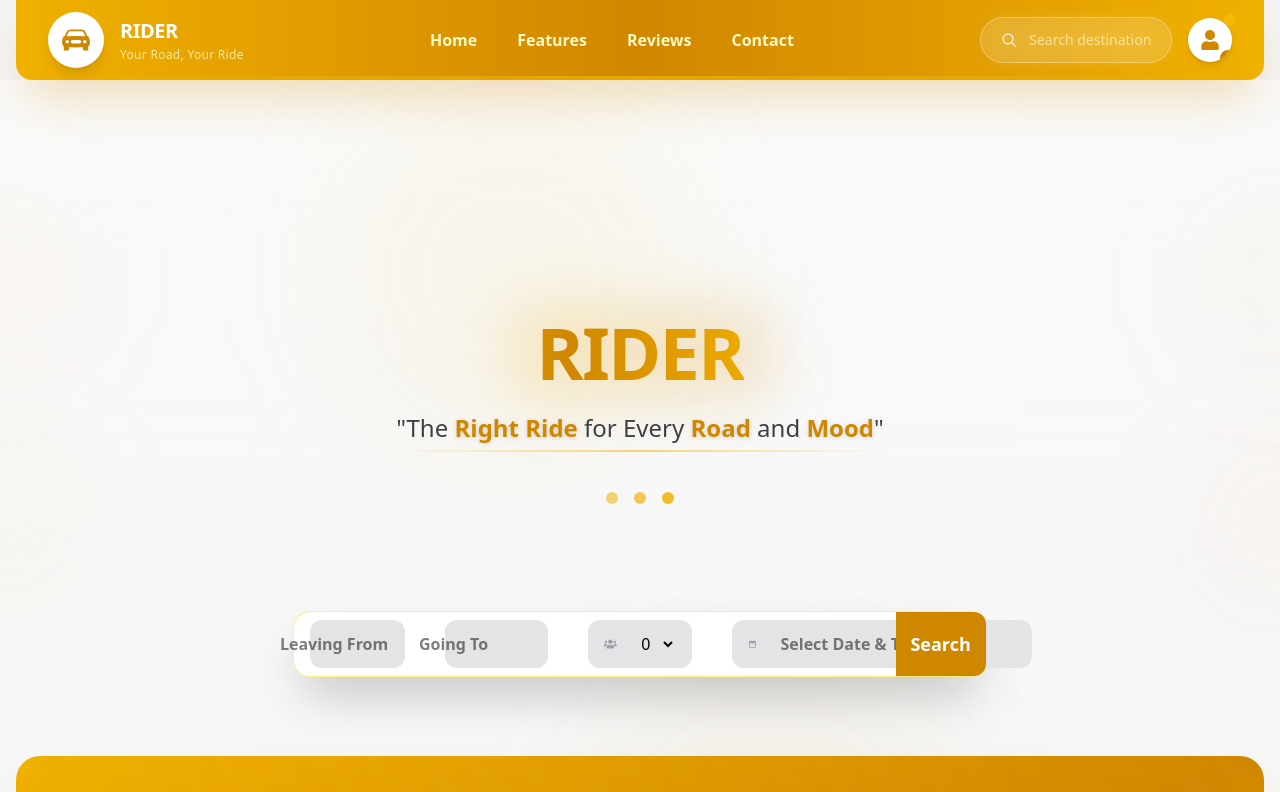
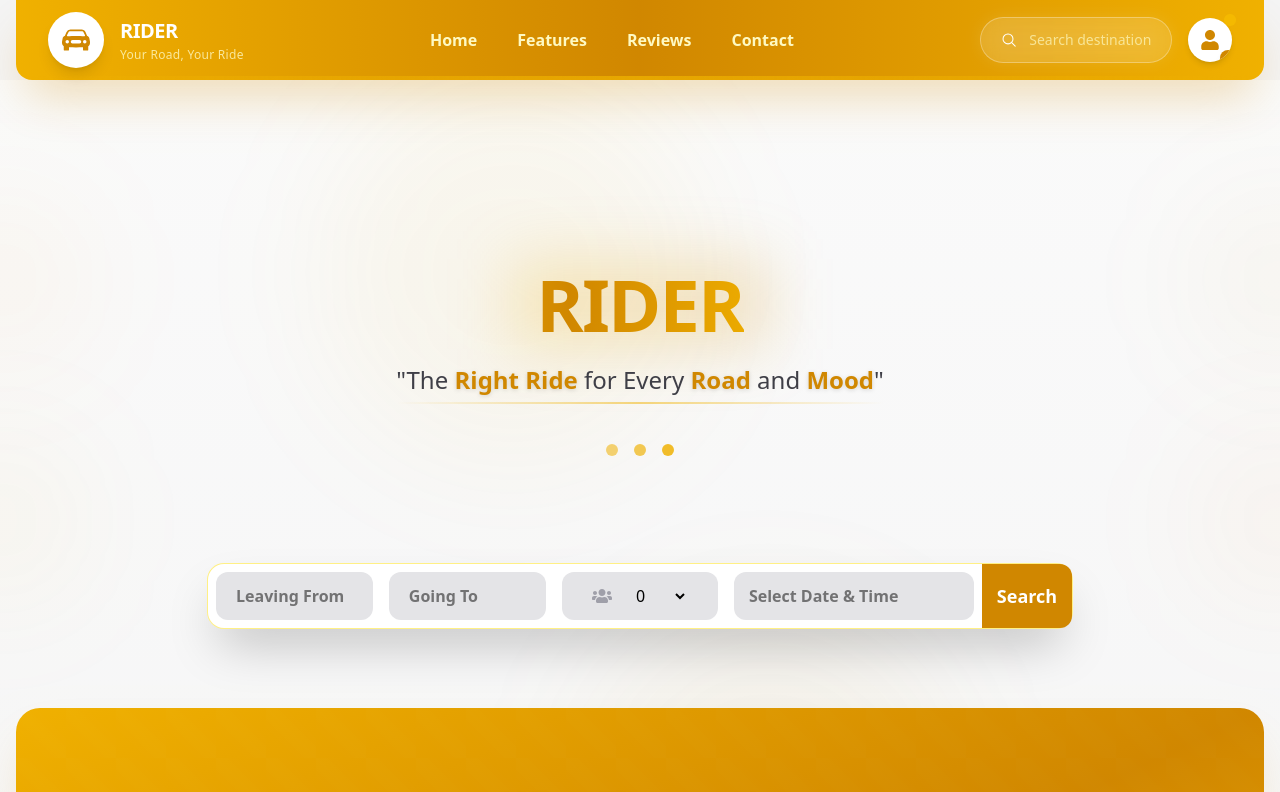
Before and after one commit to BadBoy-Github/RIDER, a React (Vite) app: page / in a window 1280 px wide. Shown: the top 792 px of the page. Built offline with nearby package versions, Linux system fonts and the light colour scheme.

Commit message:
changes in all pages

```diff
--- a/src/components/Contact.jsx
+++ b/src/components/Contact.jsx
@@ -227,7 +227,7 @@ const Contact = () => {
                     <div>
                       <h4 className="text-white font-semibold mb-1">Call Us</h4>
                       <p className="text-yellow-100 text-sm">
-                        +1 (555) 123-4567
+                        +91 98765 43210
                       </p>
                       <p className="text-yellow-100 text-sm">
                         24/7 Customer Support
@@ -249,47 +249,14 @@ const Contact = () => {
                       <p className="text-yellow-100 text-sm">info@rider.com</p>
                     </div>
                   </div>
-
-                  <div className="flex items-start gap-4 group">
-                    <div className="p-3 bg-white/20 rounded-xl group-hover:bg-white/30 transition-all duration-300">
-                      <FaMapMarkerAlt className="text-white text-lg" />
-                    </div>
-                    <div>
-                      <h4 className="text-white font-semibold mb-1">
-                        Visit Us
-                      </h4>
-                      <p className="text-yellow-100 text-sm">123 Ride Street</p>
-                      <p className="text-yellow-100 text-sm">
-                        City, State 12345
-                      </p>
-                    </div>
-                  </div>
                 </div>
-
-                {/* Working Hours */}
-                <div className="mt-10 pt-6 border-t border-yellow-400/30">
-                  <h4 className="text-white font-semibold mb-3">
-                    Working Hours
-                  </h4>
-                  <div className="space-y-2">
-                    <div className="flex justify-between text-yellow-100 text-sm">
-                      <span>Monday - Friday</span>
-                      <span className="font-medium">9:00 AM - 8:00 PM</span>
-                    </div>
-                    <div className="flex justify-between text-yellow-100 text-sm">
-                      <span>Saturday - Sunday</span>
-                      <span className="font-medium">10:00 AM - 6:00 PM</span>
-                    </div>
-                  </div>
-                </div>
-
                 {/* Emergency Contact */}
                 <div className="mt-6 p-4 bg-white/10 rounded-xl border border-yellow-400/20">
                   <h4 className="text-white font-semibold mb-2 flex items-center gap-2">
-                    <div className="w-2 h-2 bg-red-400 rounded-full animate-pulse" />
+                    <div className="w-2 h-2 bg-red-600 rounded-full animate-pulse" />
                     Emergency Support
                   </h4>
-                  <p className="text-yellow-100 text-sm">+1 (555) 911-RIDE</p>
+                  <p className="text-yellow-100 text-sm">+91 98765 43210</p>
                   <p className="text-yellow-100/70 text-xs mt-1">
                     Available 24/7 for urgent ride issues
                   </p>
--- a/src/components/Footer.jsx
+++ b/src/components/Footer.jsx
@@ -115,7 +115,7 @@ const Footer = () => {
                 </div>
                 <div>
                   <div className="text-yellow-100/90 text-sm">Phone</div>
-                  <div className="font-medium">+1 (555) 123-4567</div>
+                  <div className="font-medium">+91 98765 43210</div>
                 </div>
               </li>
               <li className="flex items-start gap-3 group">
@@ -125,15 +125,6 @@ const Footer = () => {
                 <div>
                   <div className="text-yellow-100/90 text-sm">Email</div>
                   <div className="font-medium">support@rider.com</div>
-                </div>
-              </li>
-              <li className="flex items-start gap-3 group">
-                <div className="p-2 bg-white/10 rounded-lg group-hover:bg-white/20 transition-all duration-300">
-                  <FaMapMarkerAlt className="text-yellow-300" />
-                </div>
-                <div>
-                  <div className="text-yellow-100/90 text-sm">Address</div>
-                  <div className="font-medium">123 Ride Street</div>
                 </div>
               </li>
             </ul>
--- a/src/components/LandingPage.jsx
+++ b/src/components/LandingPage.jsx
@@ -30,7 +30,7 @@ const LandingPage = () => {
   return (
     <section
       id="home"
-      className="relative overflow-hidden bg-gradient-to-b from-zinc-50 to-zinc-100 pt-20"
+      className="relative overflow-hidden bg-gradient-to-b from-zinc-50 to-zinc-100 pt-8"
     >
       <div className="container mx-auto px-4">
         {/* Animated background elements */}
--- a/src/components/Search.jsx
+++ b/src/components/Search.jsx
@@ -8,21 +8,19 @@ const Search = () => {
   return (
     <>
       <div className="w-full h-full flex items-center justify-center">
-        <div className="bg-white ring ring-yellow-200 w-[80%] h-[80%] rounded-2xl grid grid-cols-1 sm:grid-cols-2 lg:grid-cols-5 items-center justify-start gap-10 shadow-2xl relative p-2">
-          <div className="flex items-center justify-center gap-3 bg-zinc-200 py-2 px-4 rounded-xl ml-2">
-            <FaRegCircleDot className="text-zinc-400 size-5" />
+        <div className="bg-white ring ring-yellow-200 w-[100%] h-[100%] rounded-2xl grid grid-cols-1 sm:grid-cols-2 lg:grid-cols-5 items-center justify-start gap-4 shadow-2xl relative p-2">
+          <div className="flex items-center justify-center gap-3 bg-zinc-200 py-2 px-4 rounded-xl ml-0">
             <input
               type="text"
               placeholder="Leaving From"
-              className="w-44 outline-none transition-all p-1 placeholder:font-semibold"
+              className="w-[100%] outline-none transition-all p-1 placeholder:font-semibold"
             />
           </div>
           <div className="flex items-center justify-center gap-3 bg-zinc-200 py-2 px-4 rounded-xl">
-            <FaRegCircleDot className="text-zinc-400 size-5" />
             <input
               type="text"
               placeholder="Going To"
-              className="w-44 outline-none transition-all p-1 placeholder:font-semibold"
+              className="w-[100%] outline-none transition-all p-1 placeholder:font-semibold"
             />
           </div>
           <div className="flex items-center justify-center gap-3 bg-zinc-200 py-2 px-4 rounded-xl">
@@ -42,7 +40,7 @@ const Search = () => {
               <option value="prefer-not-to-say">4</option>
             </select>
           </div>
-          <div className="flex items-center justify-center gap-3 bg-zinc-200 py-2 px-4 rounded-xl w-[300px]">
+          <div className="flex items-center justify-center gap-3 bg-zinc-200 py-2 px-4 rounded-xl w-[240px]">
             <MdDateRange className="text-zinc-400 size-5" />
             <input
               type="text"
@@ -53,7 +51,7 @@ const Search = () => {
             />
           </div>
           <div className=" absolute right-0 bg-yellow-600 w-[90px] h-full rounded-r-xl text-white font-semibold text-lg flex items-center justify-center cursor-pointer group">
-            <p className="group-hover:scale-125 transition-all duration-300">
+            <p className="group-hover:scale-110 transition-all duration-300">
               Search
             </p>
           </div>
```
